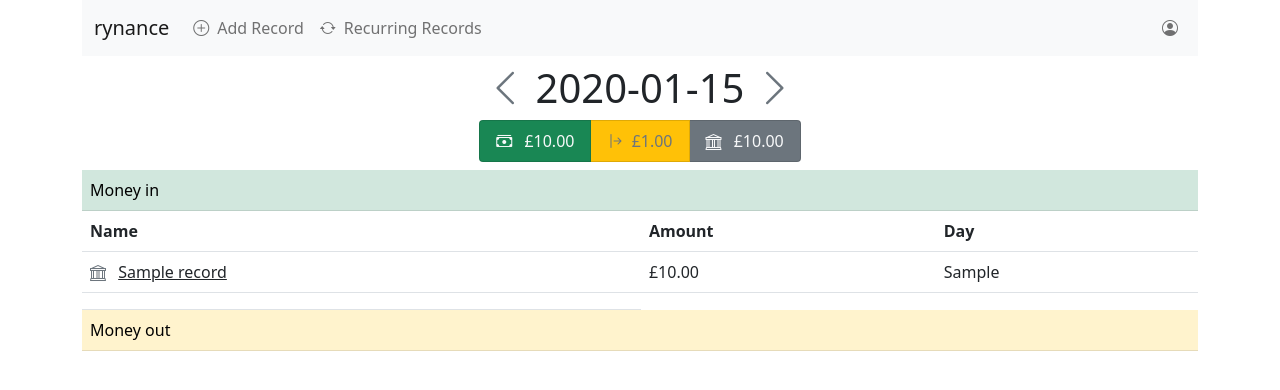
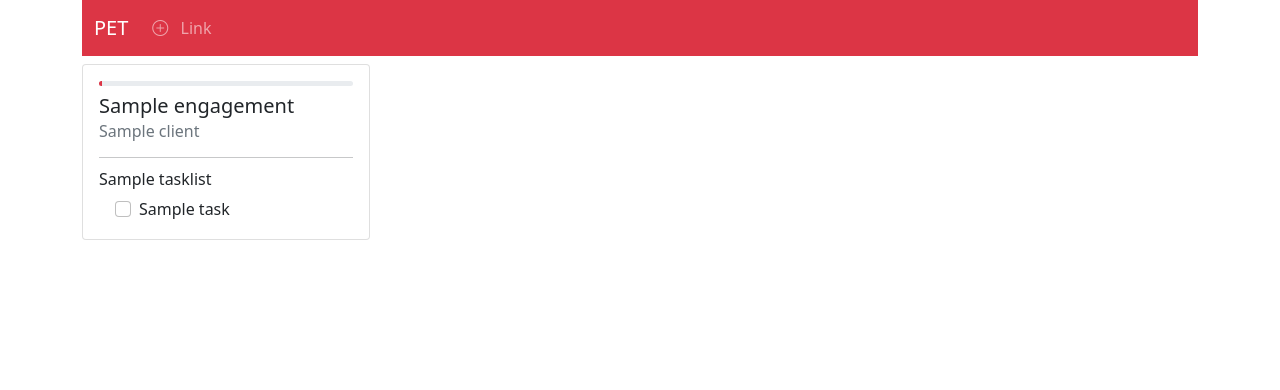
Before and after one commit to redshift-rdr/pet, a Python web app: template app/templates/index.html in a window 1280 px wide. Shown: the top 390 px of the page. Run offline with Jinja, Linux system fonts and the light colour scheme; the template is opened without the code that fills it: most values are stand-ins (such as "Sample title", 1, 10 or a date in 2020).

Commit message:
started working on web gui

```diff
--- a/app/templates/base.html
+++ b/app/templates/base.html
@@ -11,31 +11,23 @@
     <link rel="stylesheet" href="{{ url_for('static', filename='custom.css') }}">
 
     {% if title %}
-            <title>{{ title }} - rynance</title>
+            <title>{{ title }} - pentest engagement tracker</title>
     {% else %}
-        <title>rynance</title>
+        <title>pentest engagement tracker</title>
     {% endif %}
   </head>
   <body>
     <div class="container">
-      <nav class="navbar navbar-expand-lg navbar-light bg-light mb-2">
+      <nav class="navbar navbar-expand-lg navbar-dark bg-danger mb-2">
         <div class="container-fluid">
-          <a class="navbar-brand" href="{{ url_for('index') }}">rynance</a>
+          <a class="navbar-brand" href="{{ url_for('index') }}">PET</a>
           <button class="navbar-toggler" type="button" data-bs-toggle="collapse" data-bs-target="#navbarNav" aria-controls="navbarNav" aria-expanded="false" aria-label="Toggle navigation">
             <span class="navbar-toggler-icon"></span>
           </button>
           <div class="collapse navbar-collapse" id="navbarNav">
             <ul class="navbar-nav">
               <li class="nav-item">
-                <a class="nav-link" href=" {{ url_for('addrecord') }} "><i class="bi bi-plus-circle me-2"></i>Add Record </a>
-              </li>
-              <li class="nav-item">
-                <a class="nav-link" href=" {{ url_for('recurring_records') }} "><i class="bi bi-arrow-repeat me-2"></i>Recurring Records</a>
-              </li>
-            </ul>
-            <ul class="navbar-nav ms-auto">
-              <li class="nav-item">
-                <a class="nav-link" href=" {{ url_for('chooseprofile') }} "><i class="bi bi-person-circle"></i> </a>
+                <a class="nav-link" href=" "><i class="bi bi-plus-circle me-2"></i> Link </a>
               </li>
             </ul>
           </div>
--- a/app/templates/index.html
+++ b/app/templates/index.html
@@ -3,73 +3,37 @@
 {% block content %}
 
 <div class="container">
-    {% if not ledger %}
-        <p>We dont have any records for that month!</p>
-        <a class="btn btn-primary" href="{{ url_for('index') }}">Go back</a>
-    {% else %}
-        <div id="date-header" class="text-center">
-            <h1>
-                <a class="link-secondary"
-                   href="{{ url_for('index', month=ledger_info.prev_month_str) }}">
-                   <i class="bi bi-chevron-left"></i></a>
-                {{ ledger_info.month.strftime('%B %Y') }}
-                <a class="link-secondary"
-                   href="{{ url_for('index', month=ledger_info.next_month_str) }}">
-                    <i class="bi bi-chevron-right"></i>
-                </a>
-            </h1>
-        </div>
+    {% for engagement in engagements %}
+    <div class="card" style="width: 18rem;">
+        <div class="card-body">
+            <div class="progress mb-2" style="height: 5px">
+                {% set complete_perc = engagement.completed_percentage() %}
+                <div class="progress-bar bg-danger" role="progressbar" style="width: {{ complete_perc }}%" aria-valuenow="{{ complete_perc }}" aria-valuemin="0" aria-valuemax="100"></div>
+            </div>
+            <h5 class="card-title">{{ engagement.title }}</h5>
+            <h6 class="card-subtitle mb-2 text-muted">{{ engagement.client }}</h6>
 
-        <div class="d-flex">
-            <ul class="list-group list-group-horizontal mb-2 mx-auto">
-                <li class="list-group-item bg-success text-light"><i class="bi bi-cash-stack me-2"></i> {{ "£{:,.2f}".format(ledger_info.disposable_income) }}</li>
-                <li class="list-group-item bg-warning text-muted"><i class="bi bi-arrow-bar-right me-1"></i> {{ "£{:,.2f}".format(ledger_info.total_expenses) }}</li>
-                <li class="list-group-item bg-secondary text-light"><i class="bi bi-bank me-2"></i> {{ "£{:,.2f}".format(ledger_info.bank_balance) }}</li>
-            </ul>
-        </div>
+            <hr>
 
-        <table class="table">
-            <tr><td class="table-success" colspan="3">Money in</td></tr>
-            <tr><th>Name</th><th>Amount</th><th>Day</th></tr>
-            {% for record in ledger.records %}
-                {% if (record.amount > 0) %}
-                    <tr>
-                        <td>
-                            <i class="bi bi-bank text-secondary me-2"></i>
-                            <a class="link-dark" title="{{ record.description }}" href="{{ url_for('editrecord', record_id=record.uuid) }}">
-                                {{ record.name }}
-                            </a>
-                        </td>
-                        <td>{{ "£{:,.2f}".format(record.amount) }}</td>
-                        <td>{{ record.recurring_dom }}</td>
-                    </tr>
-                {% endif %}
+            {% for tasklist in engagement.tasklists %}
+                <h6 class="card-subtitle mb-2">{{ tasklist.title }}</h6>
+
+                <div id="task-container" class="ms-3">
+                    {% for task in tasklist.tasks %}
+                        <div class="form-check">
+                            <input class="form-check-input" type="checkbox" value="" id="task-id-{{ task.uuid }}" {% if task.complete %}checked{% endif %}>
+                            <label class="form-check-label" for="task-id-{{ task.uuid }}">
+                                {{ task.title }}
+                            </label>
+                    </div>
+                    {% endfor %}
+                </div>
+
             {% endfor %}
 
-            <tr><td></td></tr>
-            <tr><td class="table-warning" colspan="3">Money out</td></tr>
-            {% for record in ledger.records %}
-                {% if (record.amount < 0) %}
-                    <tr {% if (record.recurring_dom > ledger_info.today.day) %} class="alert-secondary" {% endif %}</tr>
-                        <td>
-                            {% if record.payment_method == 'automatic' %}
-                                <i class="bi bi-bank text-secondary me-2"></i>
-                            {% elif record.payment_method == 'manual' %}
-                                <i class="bi bi-cash me-2
-                                {% if (record.recurring_dom < ledger_info.today.day) and (record.paid == False) and (record.payment_method == 'manual') %}text-danger{% elif record.paid == True %}text-success{% endif %}
-                                "></i>
-                            {% endif %}
-                            <a class="link-dark" title="{{ record.description }}" href="{{ url_for('editrecord', record_id=record.uuid) }}">
-                                {{ record.name }}
-                            </a>
-                        </td>
-                        <td>{{ "£{:,.2f}".format(record.amount * -1) }}</td>
-                        <td>{{ record.recurring_dom }}</td>
-                    </tr>
-                {% endif %}
-            {% endfor %}
-        </table>
-    {% endif %}
+        </div>
+    </div>
+    {% endfor %}
 </div>
 
 
```
Also changed, not shown: app/models.py (+20 -0 lines), app/routes.py (+38 -2 lines), app.db, 1 other file.
